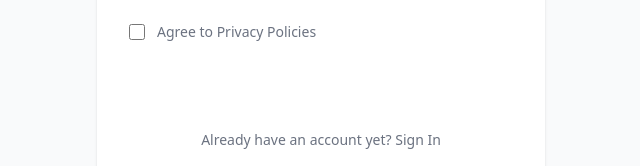
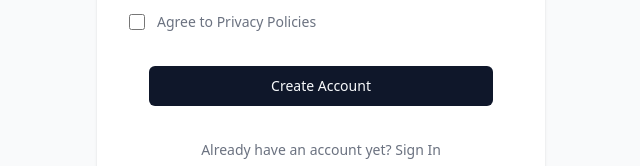
Before and after one commit to AtharvaN29/67_MisalPav_BnB24, a React (Vite) app: page /newcompany in a window 1280 px wide. Shown: the part 733-899 px from the top of the page, without its empty margins (319-959 px from the left). Built offline with nearby package versions, Linux system fonts and the light colour scheme.

Commit message:
all login done

```diff
--- a/src/mycomponents/Company_form/CompanyForm.tsx
+++ b/src/mycomponents/Company_form/CompanyForm.tsx
@@ -1,3 +1,4 @@
+import { Button } from '@/components/ui/button'
 import { SetStateAction, useState } from 'react'
 import { useNavigate } from 'react-router-dom'
 export default function CompanyForm() {
@@ -5,7 +6,7 @@ export default function CompanyForm() {
   const [password, setPassword] = useState('')
 
   const createNewAccountCompany = () => {
-   navigate("/newCompany")
+    navigate('/newCompany')
   }
 
   const addCompanyName = (e: { target: { value: SetStateAction<string> } }) => {
@@ -17,7 +18,7 @@ export default function CompanyForm() {
   }
 
   function submit() {
-    console.log("Form submitted")
+    console.log('Form submitted')
   }
 
   const navigate = useNavigate()
@@ -47,7 +48,7 @@ export default function CompanyForm() {
                     Company Name
                   </label>
                   <input
-                  onChange={addCompanyName}
+                    onChange={addCompanyName}
                     type='email'
                     name='email'
                     id='email'
@@ -96,12 +97,12 @@ export default function CompanyForm() {
                   className='w-full text-white bg-primary-600 hover:bg-primary-700 focus:ring-4 focus:outline-none focus:ring-primary-300 font-medium rounded-lg text-sm px-5 py-2.5 text-center dark:bg-primary-600 dark:hover:bg-primary-700 dark:focus:ring-primary-800'
                   onClick={submit}
                 >
-                  Sign in
+                  <Button className='w-[100%]'>Sign in</Button>
                 </button>
                 <p className='text-sm font-light text-gray-500 dark:text-gray-400'>
                   Don’t have an account yet?{' '}
                   <a
-                    className='font-medium text-primary-600 hover:underline dark:text-primary-500'
+                    className='font-medium text-primary-600 hover:underline dark:text-primary-500 cursor-pointer'
                     onClick={createNewAccountCompany}
                   >
                     Create New
--- a/src/mycomponents/Company_form/NewCompany.tsx
+++ b/src/mycomponents/Company_form/NewCompany.tsx
@@ -1,3 +1,4 @@
+import { Button } from '@/components/ui/button'
 import { SetStateAction, useState } from 'react'
 import { useNavigate } from 'react-router-dom'
 
@@ -12,7 +13,6 @@ export default function CompanyForm() {
     target: { value: SetStateAction<string> }
   }) => {
     setConPassword(e.target.value)
-
   }
 
   const alreadyAccountCompany = () => {
@@ -176,13 +176,13 @@ export default function CompanyForm() {
                   className='w-full text-white bg-primary-600 hover:bg-primary-700 focus:ring-4 focus:outline-none focus:ring-primary-300 font-medium rounded-lg text-sm px-5 py-2.5 text-center dark:bg-primary-600 dark:hover:bg-primary-700 dark:focus:ring-primary-800'
                   onClick={submit}
                 >
-                  Sign in
+                  <Button className='w-[100%]'>Create Account</Button>
                 </button>
                 <p className='text-sm font-light text-gray-500 dark:text-gray-400'>
                   Already have an account yet?{' '}
                   <a
                     href='#'
-                    className='font-medium text-primary-600 hover:underline dark:text-primary-500'
+                    className='font-medium text-primary-600 hover:underline dark:text-primary-500 cursor-pointer'
                     onClick={alreadyAccountCompany}
                   >
                     Sign In
--- a/src/mycomponents/User_form/NewUser.tsx
+++ b/src/mycomponents/User_form/NewUser.tsx
@@ -1,5 +1,6 @@
 import { useNavigate } from 'react-router-dom'
 import { useState } from 'react'
+import { Button } from '@/components/ui/button'
 
 export default function NewUser() {
   const navigate = useNavigate()
@@ -120,7 +121,7 @@ export default function NewUser() {
                   className='w-full text-white bg-primary-600 hover:bg-primary-700 focus:ring-4 focus:outline-none focus:ring-primary-300 font-medium rounded-lg text-sm px-5 py-2.5 text-center dark:bg-primary-600 dark:hover:bg-primary-700 dark:focus:ring-primary-800'
                   onClick={submit}
                 >
-                  Sign in
+                  <Button className='w-[100%]'>Create Account</Button>
                 </button>
                 <p className='text-sm font-light text-gray-500 dark:text-gray-400'>
                   Already have an account yet?{' '}
--- a/src/mycomponents/User_form/UserForm.tsx
+++ b/src/mycomponents/User_form/UserForm.tsx
@@ -1,5 +1,6 @@
 import { useNavigate } from 'react-router-dom'
 import { useState } from 'react'
+import { Button } from '@/components/ui/button'
 
 export default function UserForm() {
   const navigate = useNavigate()
@@ -94,7 +95,7 @@ export default function UserForm() {
                   className='w-full text-white bg-primary-600 hover:bg-primary-700 focus:ring-4 focus:outline-none focus:ring-primary-300 font-medium rounded-lg text-sm px-5 py-2.5 text-center dark:bg-primary-600 dark:hover:bg-primary-700 dark:focus:ring-primary-800'
                   onClick={submit}
                 >
-                  Sign in
+                  <Button className='w-[100%]'>Sign in</Button>
                 </button>
                 <p className='text-sm font-light text-gray-500 dark:text-gray-400'>
                   Don’t have an account yet?{' '}
```
Also changed, not shown: src/App.tsx (+4 -10 lines), src/mycomponents/User_form/Cart.tsx (added, +40 -0 lines).
